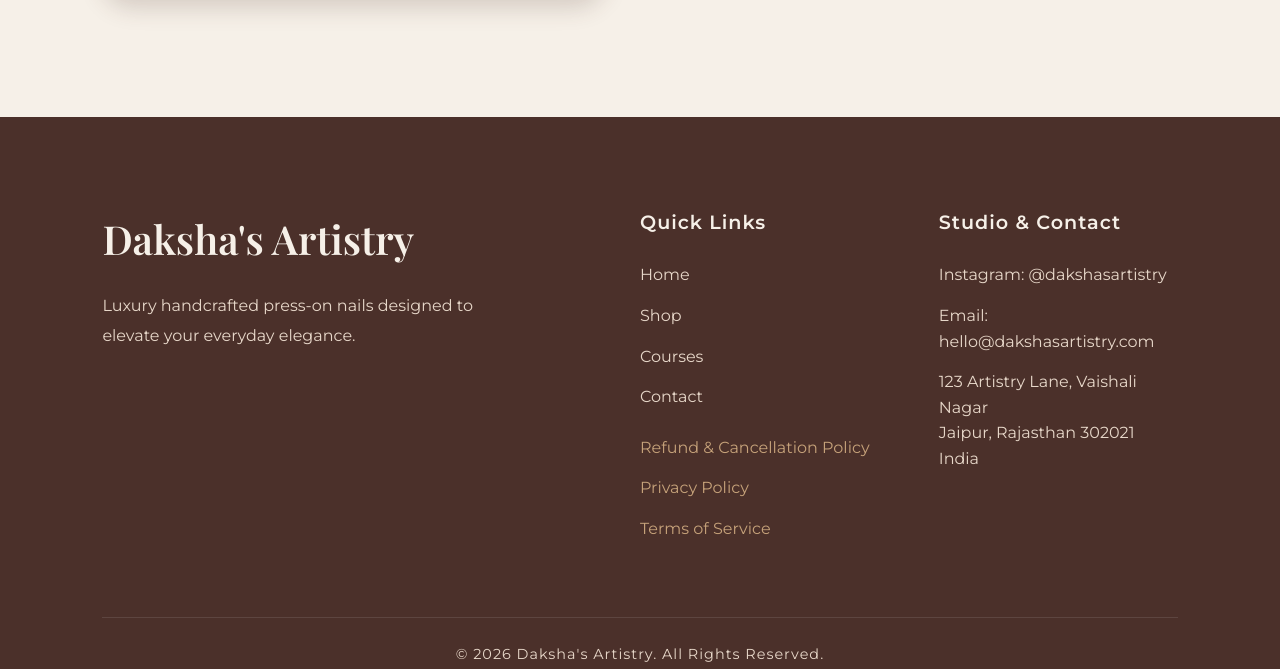
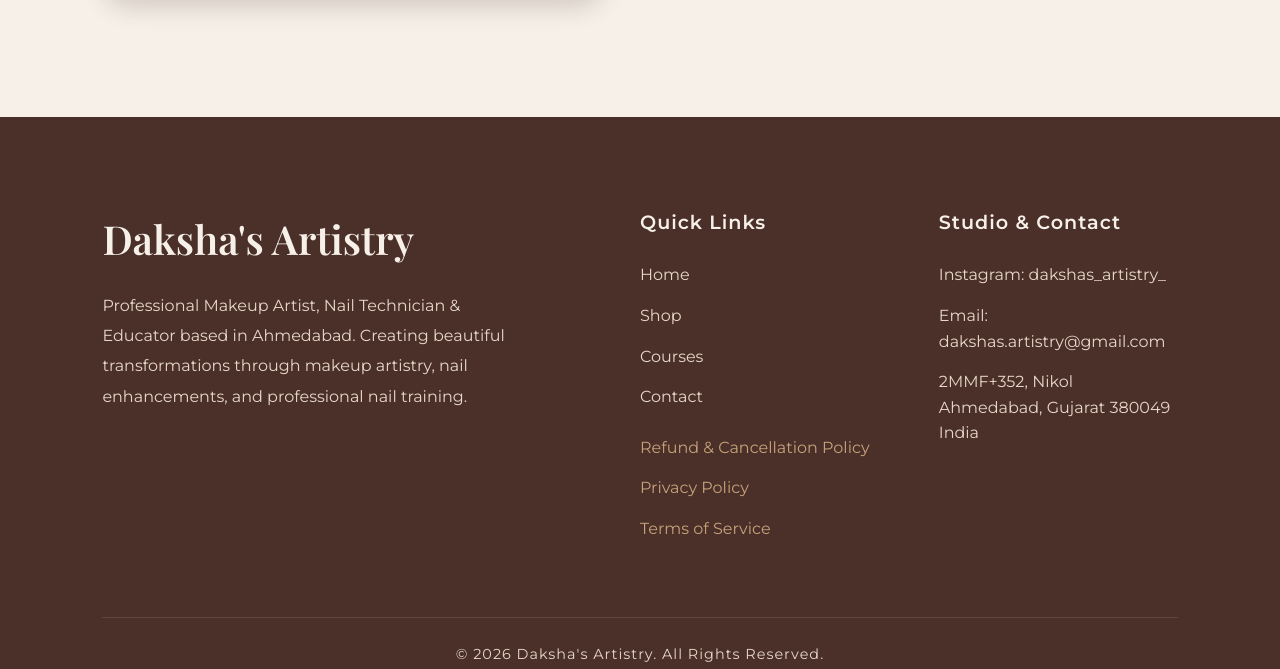
Before and after one commit to yojitLohar-code/dakshas-artistry-frontend, a plain HTML site: page courses.html in a window 1280 px wide. Shown: the part 2860-3529 px from the top of the page. Drawn offline with nearby package versions, Linux system fonts and the light colour scheme; a web font is replaced by a local one.

Commit message:
Modify image and footer details in courses.html
Updated image source and footer contact information.

```diff
--- a/courses.html
+++ b/courses.html
@@ -492,7 +492,7 @@
     <section class="masterclass-section offline-section">
 
         <div class="mc-visual" data-aos="fade-left">
-            <img src="images/studio.jpg" alt="In-Studio Offline Nail Artistry Course" onerror="this.src='images/skill1.jpeg'">
+            <img src="images/studio.PNG" alt="In-Studio Offline Nail Artistry Course" onerror="this.src='images/skill1.jpeg'">
         </div>
 
         <div class="mc-content" data-aos="fade-right">
@@ -575,7 +575,7 @@
         <div class="footer-container">
             <div class="footer-brand">
                 <h2>Daksha's Artistry</h2>
-                <p>Luxury handcrafted press-on nails designed to elevate your everyday elegance.</p>
+                <p>Professional Makeup Artist, Nail Technician & Educator based in Ahmedabad. Creating beautiful transformations through makeup artistry, nail enhancements, and professional nail training.</p>
             </div>
             <div class="footer-links">
                 <h3>Quick Links</h3>
@@ -589,9 +589,9 @@
             </div>
             <div class="footer-contact">
                 <h3>Studio & Contact</h3>
-                <p>Instagram: @dakshasartistry</p>
-                <p>Email: hello@dakshasartistry.com</p>
-                <p>123 Artistry Lane, Vaishali Nagar<br>Jaipur, Rajasthan 302021<br>India</p>
+                <p>Instagram: dakshas_artistry_</p>
+                <p>Email: dakshas.artistry@gmail.com</p>
+                <p>2MMF+352, Nikol<br>Ahmedabad, Gujarat 380049<br>India</p>
             </div>
         </div>
         <div class="footer-bottom">© 2026 Daksha's Artistry. All Rights Reserved.</div>
```
